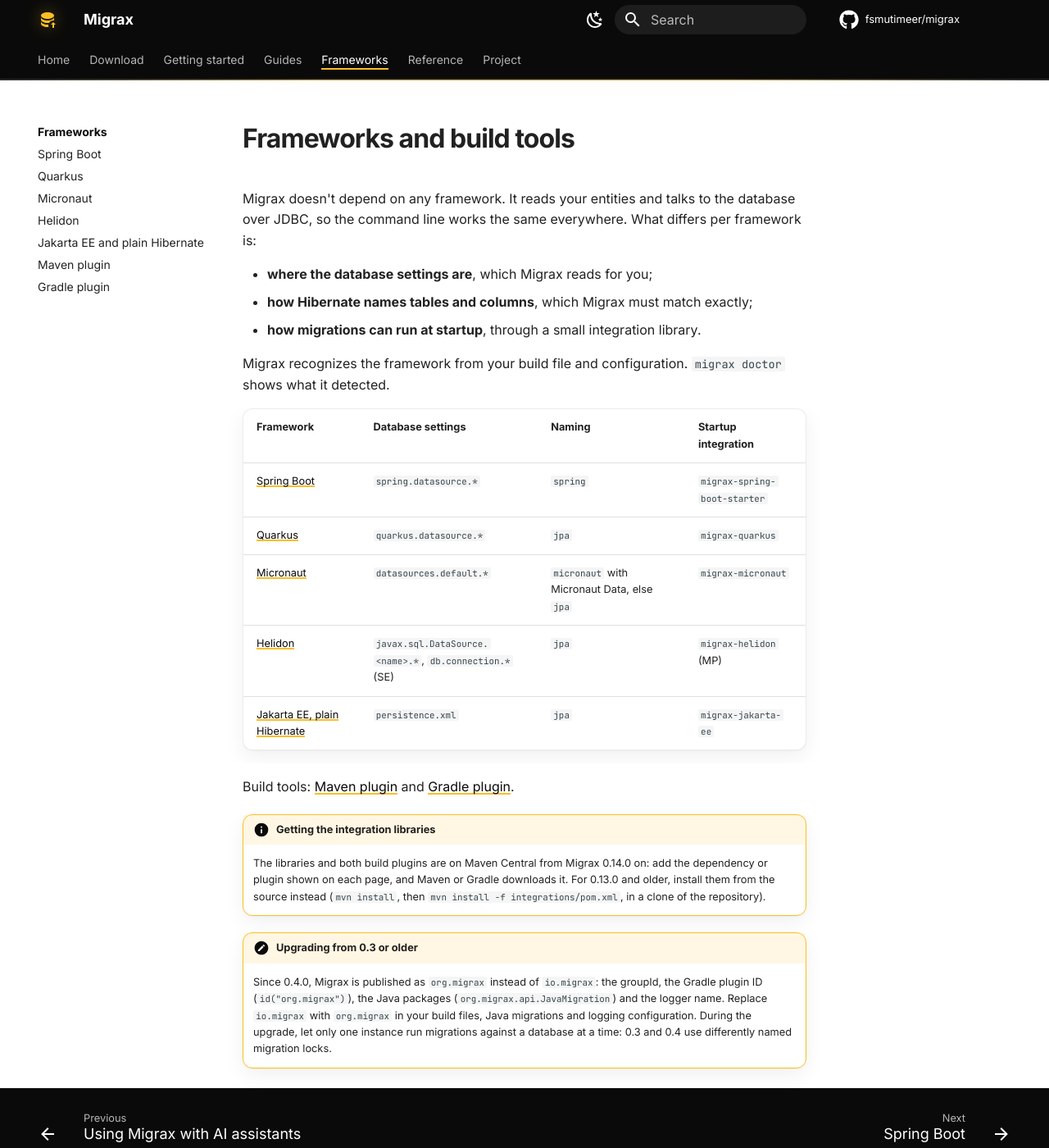
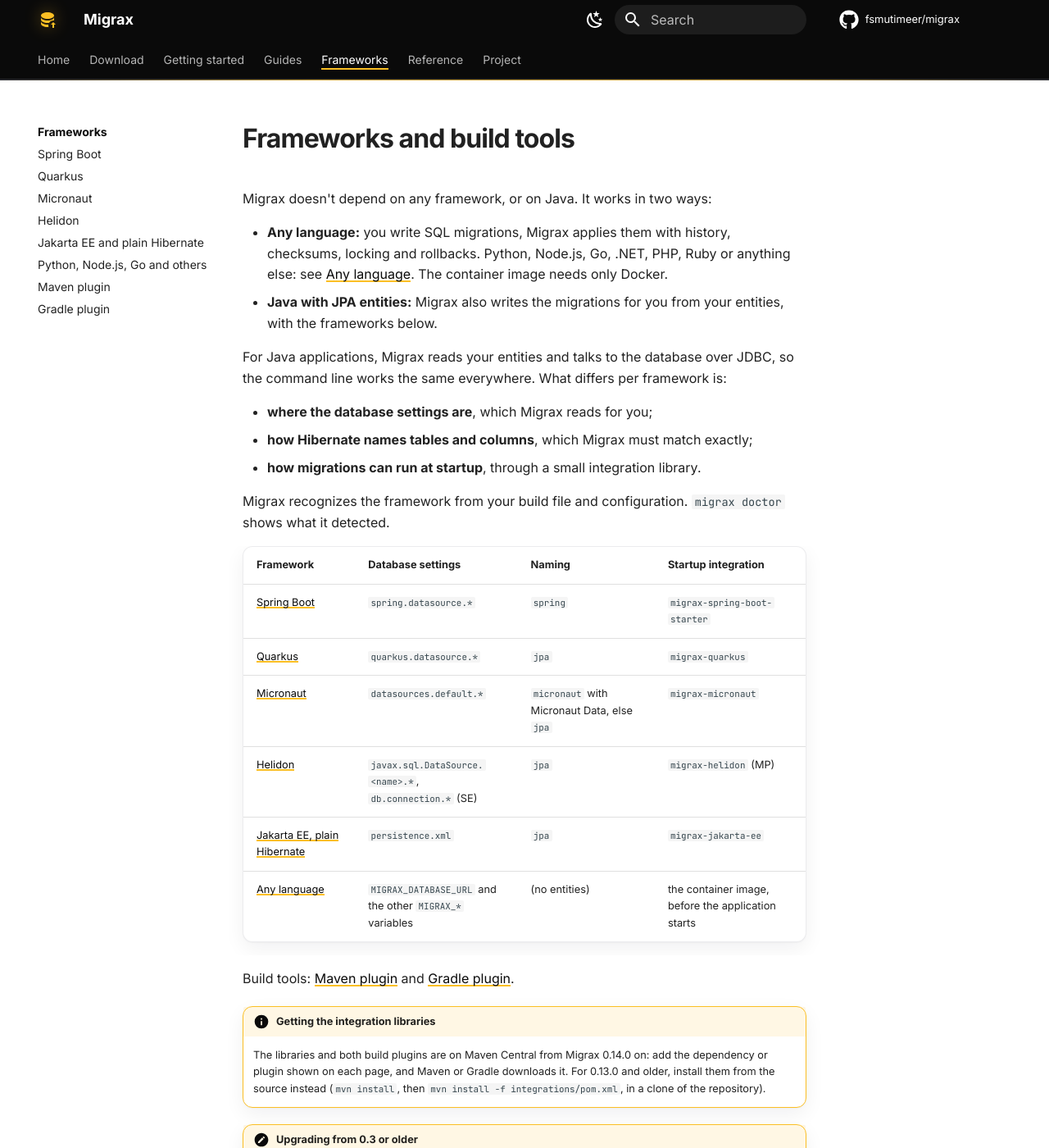
Before and after one commit to fsmutimeer/migrax, an MkDocs documentation site: the page built from docs/frameworks/index.md, in a window 1280 px wide and 1400 px high. Shown: the whole window at 82% size. Built offline with MkDocs 1.6.1 and Material for MkDocs 9.7.7, drawn with Linux system fonts in a browser that asks for light colours; comment, search, counter and statistics services are not loaded.

Commit message:
docs: Migrax for applications in any language
The Frameworks section and the home page listed only Java frameworks, so teams on Python,
Node.js, Go, .NET, PHP or Ruby couldn't tell that Migrax applies their hand-written SQL
migrations too, without a second migration tool. New page Frameworks > Python, Node.js, Go
and others (three steps, Docker Compose before the application starts, task-runner scripts,
CI), a row in the Frameworks overview, an 'Any language' row and a hero line on the home page,
and a row in the README. Every example was run against PostgreSQL 17 (compose success and
failure, docker run, CLI, npm, Makefile and composer scripts).

```diff
--- a/docs/frameworks/index.md
+++ b/docs/frameworks/index.md
@@ -1,11 +1,19 @@
 ---
-seo_title: "Frameworks and build tools"
-description: "Migrax works with Spring Boot, Quarkus, Micronaut, Helidon, Jakarta EE and plain Hibernate, and as a Maven or Gradle plugin. Libraries on Maven Central."
+seo_title: "Frameworks, languages and build tools"
+description: "Migrax works with Spring Boot, Quarkus, Micronaut, Helidon, Jakarta EE and plain Hibernate, and applies hand-written SQL migrations for Python, Node.js, Go, .NET, PHP and Ruby."
 ---
 # Frameworks and build tools
 
-Migrax doesn't depend on any framework. It reads your entities and talks to the database over
-JDBC, so the command line works the same everywhere. What differs per framework is:
+Migrax doesn't depend on any framework, or on Java. It works in two ways:
+
+- **Any language:** you write SQL migrations, Migrax applies them with history, checksums,
+  locking and rollbacks. Python, Node.js, Go, .NET, PHP, Ruby or anything else: see
+  [Any language](any-language.md). The container image needs only Docker.
+- **Java with JPA entities:** Migrax also writes the migrations for you from your entities,
+  with the frameworks below.
+
+For Java applications, Migrax reads your entities and talks to the database over JDBC, so the
+command line works the same everywhere. What differs per framework is:
 
 - **where the database settings are**, which Migrax reads for you;
 - **how Hibernate names tables and columns**, which Migrax must match exactly;
@@ -21,6 +29,7 @@
 | [Micronaut](micronaut.md) | `datasources.default.*` | `micronaut` with Micronaut Data, else `jpa` | `migrax-micronaut` |
 | [Helidon](helidon.md) | `javax.sql.DataSource.<name>.*`, `db.connection.*` (SE) | `jpa` | `migrax-helidon` (MP) |
 | [Jakarta EE, plain Hibernate](jakarta-ee.md) | `persistence.xml` | `jpa` | `migrax-jakarta-ee` |
+| [Any language](any-language.md) | `MIGRAX_DATABASE_URL` and the other `MIGRAX_*` variables | (no entities) | the container image, before the application starts |
 
 Build tools: [Maven plugin](maven.md) and [Gradle plugin](gradle.md).
 
--- a/docs/stylesheets/extra.css
+++ b/docs/stylesheets/extra.css
@@ -253,6 +253,16 @@
   font-size: 0.72rem;
   letter-spacing: 0.02em;
   color: rgba(255, 255, 255, 0.45);
+}
+
+.mx-hero__meta a {
+  color: rgba(255, 255, 255, 0.8);
+  text-decoration: underline;
+  text-underline-offset: 2px;
+}
+
+.mx-hero__meta a:hover {
+  color: #fff;
 }
 
 /* buttons used in the hero */
--- a/mkdocs.yml
+++ b/mkdocs.yml
@@ -129,6 +129,7 @@
       - Micronaut: frameworks/micronaut.md
       - Helidon: frameworks/helidon.md
       - Jakarta EE and plain Hibernate: frameworks/jakarta-ee.md
+      - Python, Node.js, Go and others: frameworks/any-language.md
       - Maven plugin: frameworks/maven.md
       - Gradle plugin: frameworks/gradle.md
   - Reference:
--- a/overrides/home.html
+++ b/overrides/home.html
@@ -52,6 +52,9 @@
       </div>
       <p class="mx-hero__meta">Java 17+ &middot; Spring Boot &middot; Quarkus &middot; Micronaut
         &middot; Helidon &middot; Jakarta EE</p>
+      <p class="mx-hero__meta">Not on Java? Migrax applies your hand-written SQL migrations too,
+        for Python, Node.js, Go, .NET, PHP or Ruby:
+        <a href="{{ 'frameworks/any-language/' | url }}">any language</a>.</p>
     </div>
 
     <div class="mx-terminal" role="img"
```
Also changed, not shown: README.md (+1 -0 lines), docs/frameworks/any-language.md (added, +179 -0 lines), docs/index.md (+2 -1 lines).
